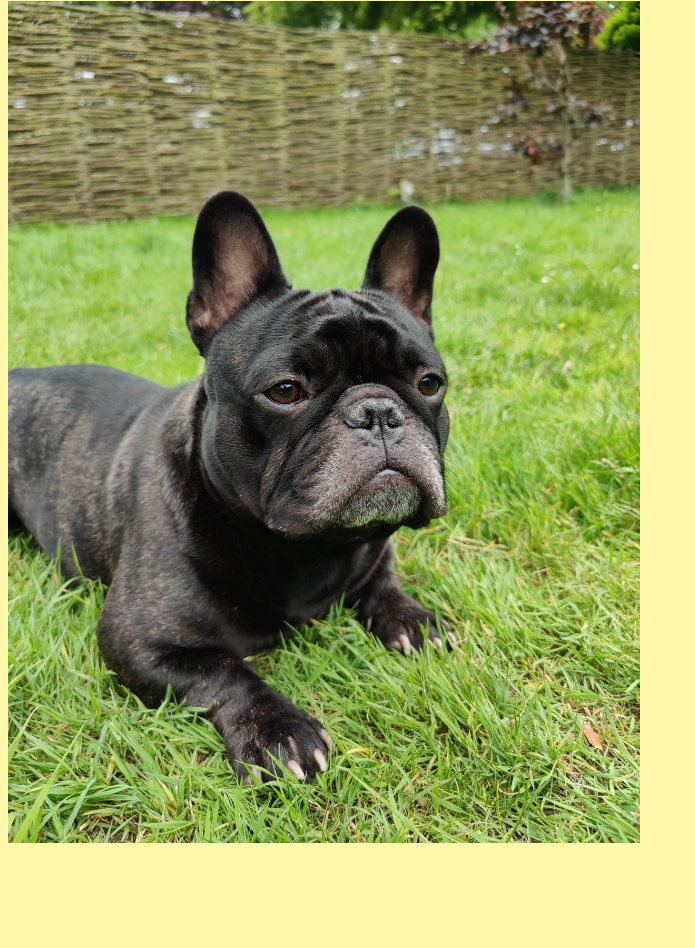
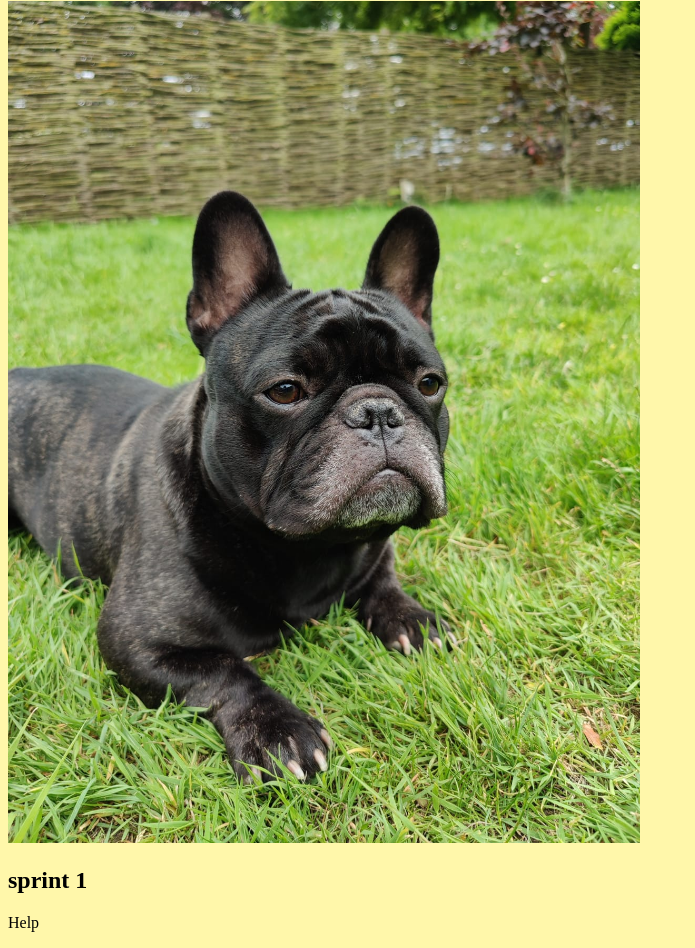
Before and after one commit to DemiN98/hello-world-2, a plain HTML site: page index.html in a window 1280 px wide. Shown: the part 194-1142 px from the top of the page, without its empty margins (0-695 px from the left). Before the commit the page ends 1049 px from the top, so only its background shows below. Drawn offline with Linux system fonts and the light colour scheme.

Commit message:
Update index.html
Extra tekst Help

```diff
--- a/index.html
+++ b/index.html
@@ -16,5 +16,11 @@
   <p> Maar dit is mijn hond ! </p>
 
   <img src="images/jimi_.jpg" width="50%" height="auto"/>
+
+  <section class="Feedback">
+    <h1>sprint 1</h1>
+
+    <p> Help </p>
+
 </body>
 </html>
```
